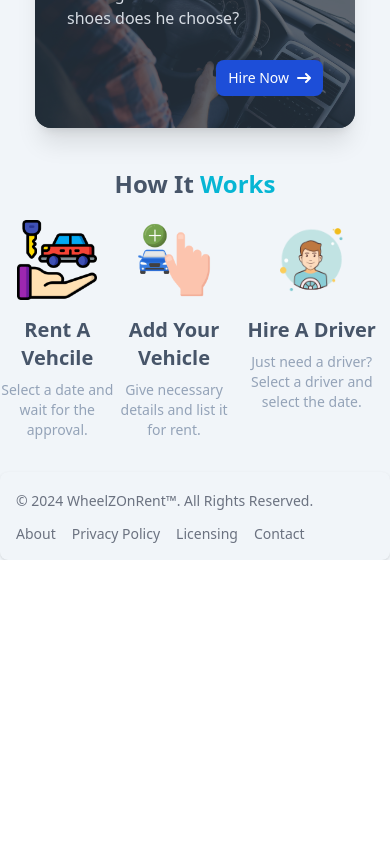
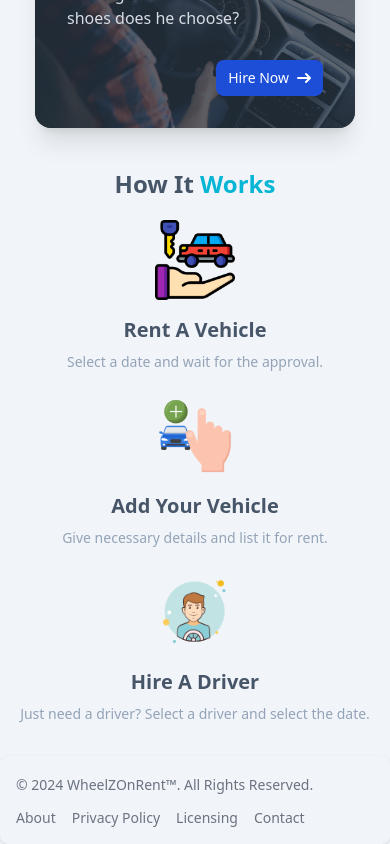
Before and after one commit to ahanaftanvir40/WheelZOnRent, a React (Vite) app in the folder frontend/: page / in a window 390 px wide. Shown: the part 1065-1909 px from the top of the page. Before the commit the page ends 1625 px from the top, so only its background shows below. Built offline with nearby package versions, Linux system fonts and the light colour scheme; no server answers.

Commit message:
Update Home.jsx

```diff
--- a/frontend/src/pages/Home.jsx
+++ b/frontend/src/pages/Home.jsx
@@ -9,14 +9,14 @@ import { Link } from 'react-router-dom';
 
 function Home() {
     return (
-        <div className="w-full min-h-screen overflow-hidden">
+<div className="w-full min-h-screen overflow-hidden">
     <div className="flex justify-center mt-5 sm:mt-14">
         <Hero />
     </div>
-    <div className="flex gap-4 flex-wrap mt-10 sm:mt-24 justify-center text-white px-4">
-        <div className="card bg-base-100 image-full w-full max-w-xs sm:w-96 shadow-xl">
+    <div className="flex flex-wrap gap-4 mt-10 sm:mt-24 justify-center text-white px-4">
+        <div className="card bg-base-100 image-full w-full max-w-xs sm:max-w-sm lg:w-96 shadow-xl">
             <figure>
-                <img src={rent} alt="rent" />
+                <img src={rent} alt="rent" className="object-cover h-full w-full" />
             </figure>
             <div className="card-body">
                 <h2 className="card-title">Rent A Car!</h2>
@@ -31,9 +31,9 @@ function Home() {
                 </div>
             </div>
         </div>
-        <div className="card bg-base-100 image-full w-full max-w-xs sm:w-96 shadow-xl">
+        <div className="card bg-base-100 image-full w-full max-w-xs sm:max-w-sm lg:w-96 shadow-xl">
             <figure>
-                <img src={listcar} alt="listcar" />
+                <img src={listcar} alt="listcar" className="object-cover h-full w-full" />
             </figure>
             <div className="card-body">
                 <h2 className="card-title">List Your Vehicle!</h2>
@@ -48,9 +48,9 @@ function Home() {
                 </div>
             </div>
         </div>
-        <div className="card bg-base-100 image-full w-full max-w-xs sm:w-96 shadow-xl">
+        <div className="card bg-base-100 image-full w-full max-w-xs sm:max-w-sm lg:w-96 shadow-xl">
             <figure>
-                <img src={driver} alt="driver" />
+                <img src={driver} alt="driver" className="object-cover h-full w-full" />
             </figure>
             <div className="card-body">
                 <h2 className="card-title">Hire A Driver!</h2>
@@ -66,36 +66,26 @@ function Home() {
             </div>
         </div>
     </div>
-    <div className='flex justify-center mt-10 sm:mt-16  border-cyan-900 max-w-screen-2xl m-auto'>
+    <div className='flex justify-center mt-10 sm:mt-16 border-cyan-900 max-w-screen-2xl mx-auto'>
         <h1 className='text-2xl text-slate-600 font-extrabold'>How It <span className='text-cyan-500'>Works</span></h1>
     </div>
-    <div className='flex justify-evenly mt-5 sm:mt-14  border-cyan-700'>
-
-        <div className='text-center  border-black max-w-sm'>
-            <img className='m-auto max-w-20 max-h-20' src={rentcar} alt="" />
-            <h1 className='text-xl text-slate-600 font-semibold mt-4'>Rent A Vehcile</h1>
+    <div className='flex flex-wrap justify-center gap-6 mt-5 sm:mt-14 px-4'>
+        <div className='text-center max-w-sm'>
+            <img className='m-auto max-w-20 max-h-20' src={rentcar} alt="Rent Car" />
+            <h1 className='text-xl text-slate-600 font-semibold mt-4'>Rent A Vehicle</h1>
             <p className='text-sm font-medium text-slate-400 mt-2'>Select a date and wait for the approval.</p>
-
         </div>
-
-        <div className='text-center  border-black max-w-sm'>
-            <img className='m-auto max-w-20 max-h-20' src={addcar} alt="" />
+        <div className='text-center max-w-sm'>
+            <img className='m-auto max-w-20 max-h-20' src={addcar} alt="Add Car" />
             <h1 className='text-xl text-slate-600 font-semibold mt-4'>Add Your Vehicle</h1>
-            <p className='text-sm text-slate-400 font-medium mt-2'>Give necessary details and list it for rent.</p>
-
+            <p className='text-sm font-medium text-slate-400 mt-2'>Give necessary details and list it for rent.</p>
         </div>
-        <div className='text-center  border-black max-w-sm'>
-            <img className='m-auto max-w-20 max-h-20' src={hiredriver} alt="" />
+        <div className='text-center max-w-sm'>
+            <img className='m-auto max-w-20 max-h-20' src={hiredriver} alt="Hire Driver" />
             <h1 className='text-xl text-slate-600 font-semibold mt-4'>Hire A Driver</h1>
-            <p className='text-sm text-slate-400 font-medium mt-2'>Just need a driver? Select a driver and select the date.</p>
-
+            <p className='text-sm font-medium text-slate-400 mt-2'>Just need a driver? Select a driver and select the date.</p>
         </div>
-
-
-
-
     </div>
-
 </div>
     );
 }
```
